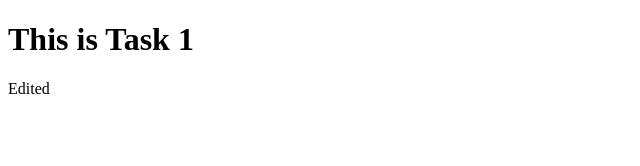
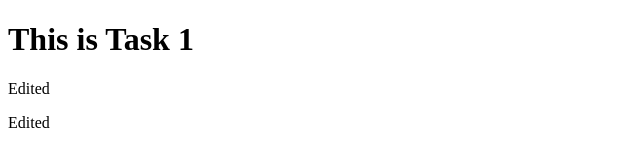
Before and after one commit to SucharithaSathupalli01/03072024, a plain HTML site: page index.html in a window 1280 px wide. Shown: the full height of the page, 0-640 px from the left. Drawn offline with Linux system fonts and the light colour scheme.

Commit message:
Update index.html

```diff
--- a/index.html
+++ b/index.html
@@ -8,5 +8,6 @@
 <body>
     <h1> This is Task 1</h1>
     <p> Edited </p>
+    <p> Edited </p>
 </body>
 </html>
```
